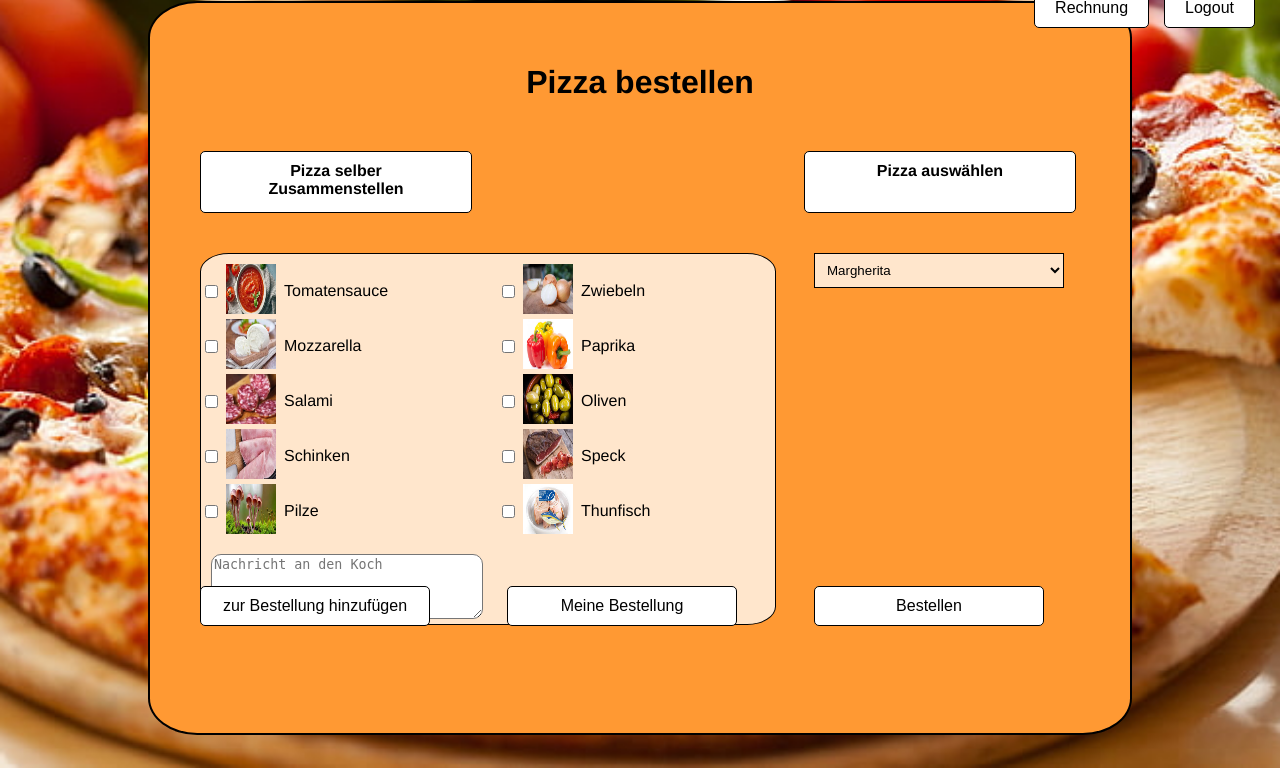
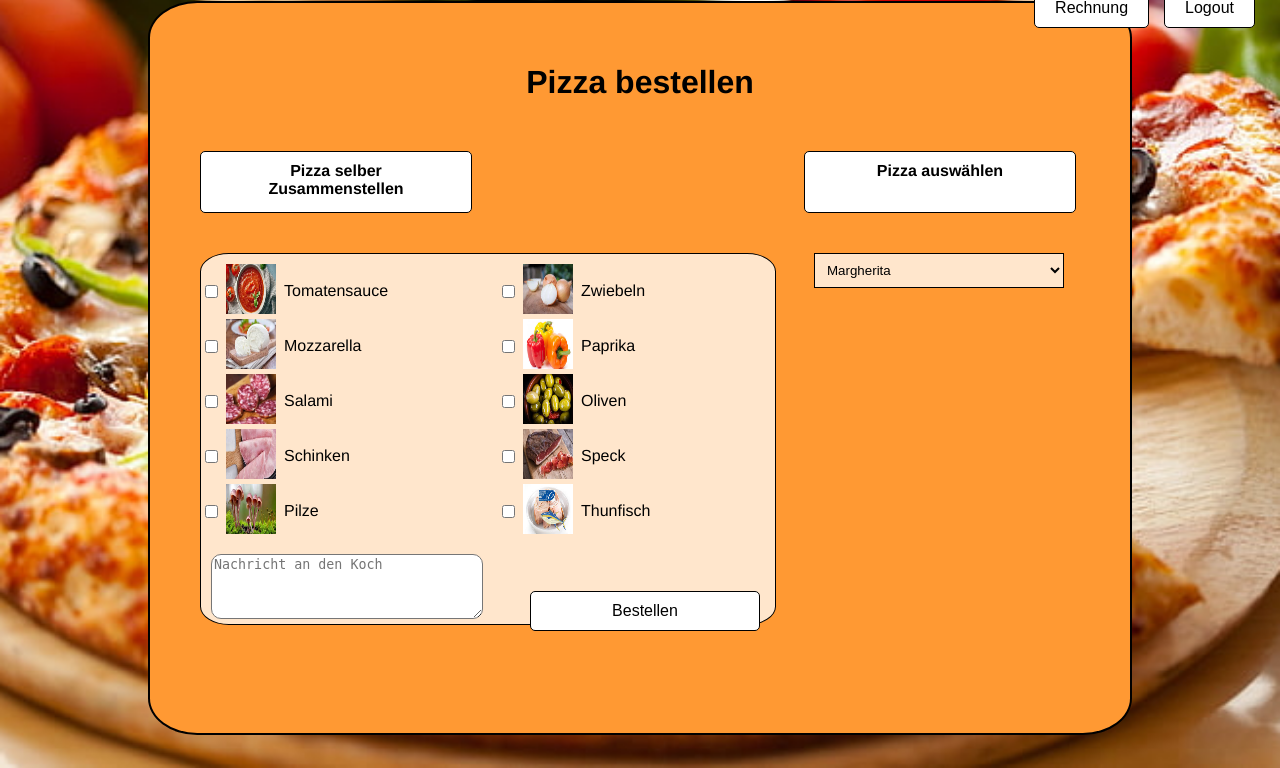
Before and after one commit to Kaktussaft/Pizzaservice, a PHP site: page /Pizzaservice/Orderpage in a window 1280 px wide. Shown: the part 32-800 px from the top of the page. Run offline with PHP 8.4, Linux system fonts and the light colour scheme.

Commit message:
rem buttons

```diff
--- a/Dokumentation & planning/PizzaToppings and pizzatypes.txt
+++ b/Dokumentation & planning/PizzaToppings and pizzatypes.txt
@@ -11,6 +11,8 @@ Zutaten
 9. Speck         70 Cent
 10. Thunfisch    70 Cent
 
+Basispreis 10€
+
 Pizzen
 
 1. Margherita (Tomatensauce, Mozzarella)
--- a/app/style/Orderpage.css
+++ b/app/style/Orderpage.css
@@ -14,7 +14,7 @@
     grid-template-rows: auto 1fr;
     gap: 10px;
     width: 100%;
-    height: 50vh;
+    height: 55vh;
 }
 
 .grid-container-equal-split{
@@ -37,6 +37,13 @@
     gap: 10px;
     width: 100%;
     margin-top: 35px;
+}
+
+.container{
+    display:flex;
+    justify-content: center;
+    align-items: center;
+    width: 100%;
 }
 
 .grid-item {
--- a/app/views/Orderpage.php
+++ b/app/views/Orderpage.php
@@ -96,10 +96,8 @@
             </div>
         </div>
 
-        <div class="grid-container-three-way">
-            <button class="orderpage-button" type="submit">zur Bestellung hinzufügen</button>
-            <button class="orderpage-button" type="button" id="orderButton">Meine Bestellung</button>
-            <button class="orderpage-button" type="button">Bestellen</button>
+        <div class="container">
+            <button id="order" class="orderpage-button" type="button">Bestellen</button>
         </div>
     </div>
 
```
